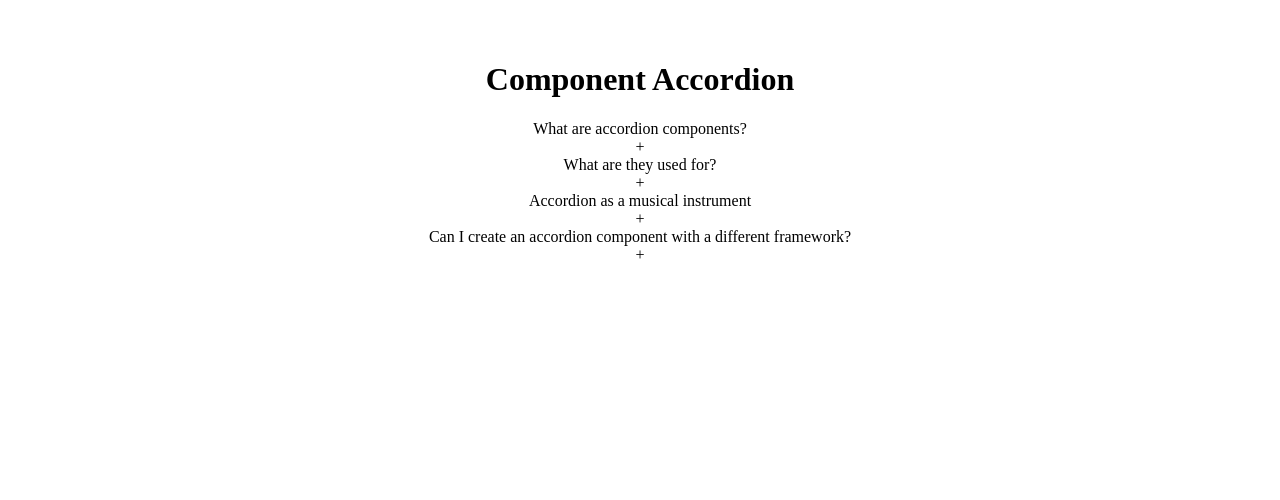
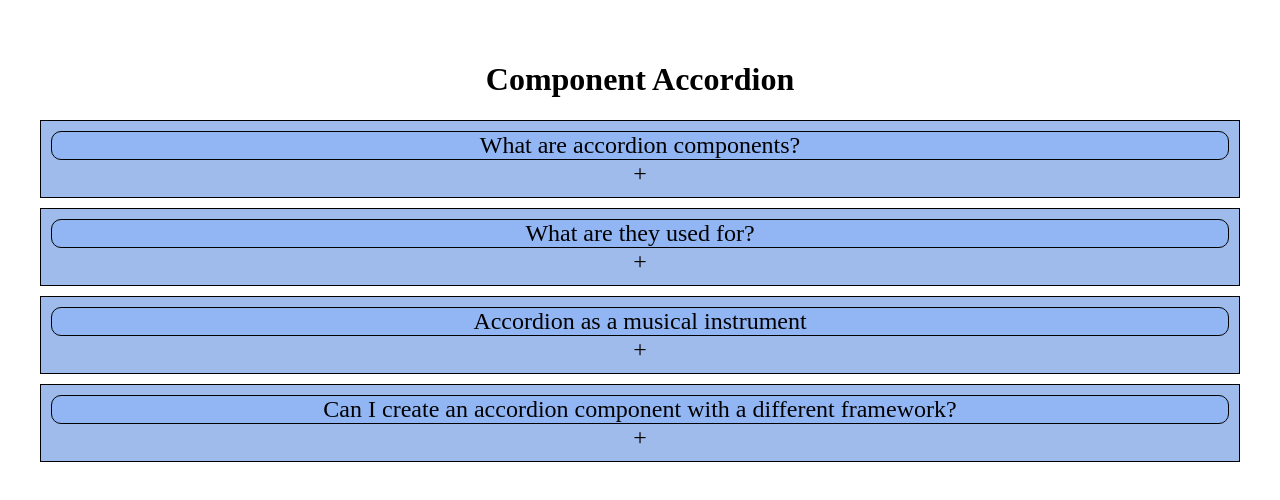
Before and after one commit to SanjeevKumar3662/20plusReactProjects, a React (Vite) app in the folder plusReactProject/: page / in a window 1280 px wide. Shown: the top 500 px of the page. Built offline with nearby package versions, Linux system fonts and the light colour scheme.

Commit message:
added styles

```diff
--- a/plusReactProject/src/components/accordion/accordion.css
+++ b/plusReactProject/src/components/accordion/accordion.css
@@ -1,3 +1,21 @@
-div{
-  /* font-size: 2px; */
+.item {
+  border: 1px solid black;
+  padding: 10px;
+  margin: 10px 0;
+  font-size: x-large;
+  background-color: rgba(19, 88, 205, 0.402);
 }
+
+.item .title {
+  border: 1px solid;
+  background-color: rgba(127, 170, 255, 0.416);
+  border-radius: 10px;
+}
+
+.item .answer {
+  border: 1px solid rgb(34, 0, 255);
+  line-height: 30px;
+  font-size: medium;
+  background-color: rgba(127, 170, 255, 0.416);
+  border-radius: 10px;
+}
```
